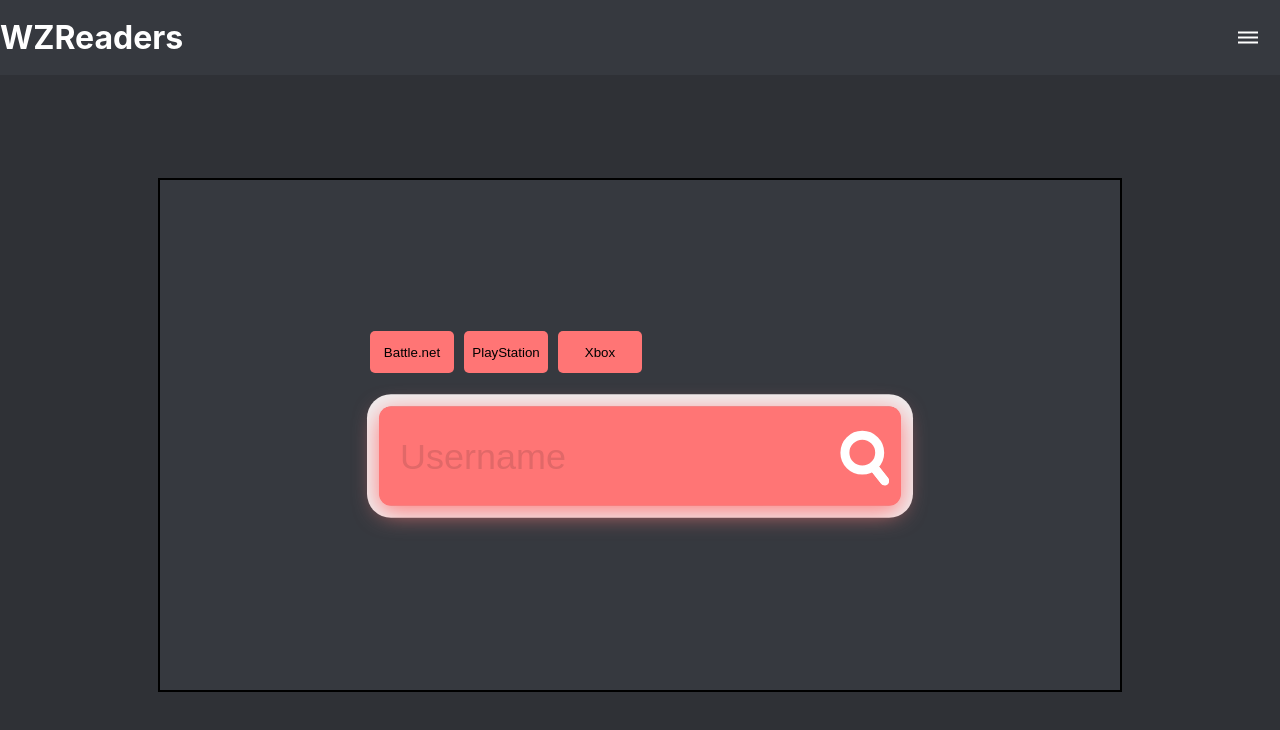
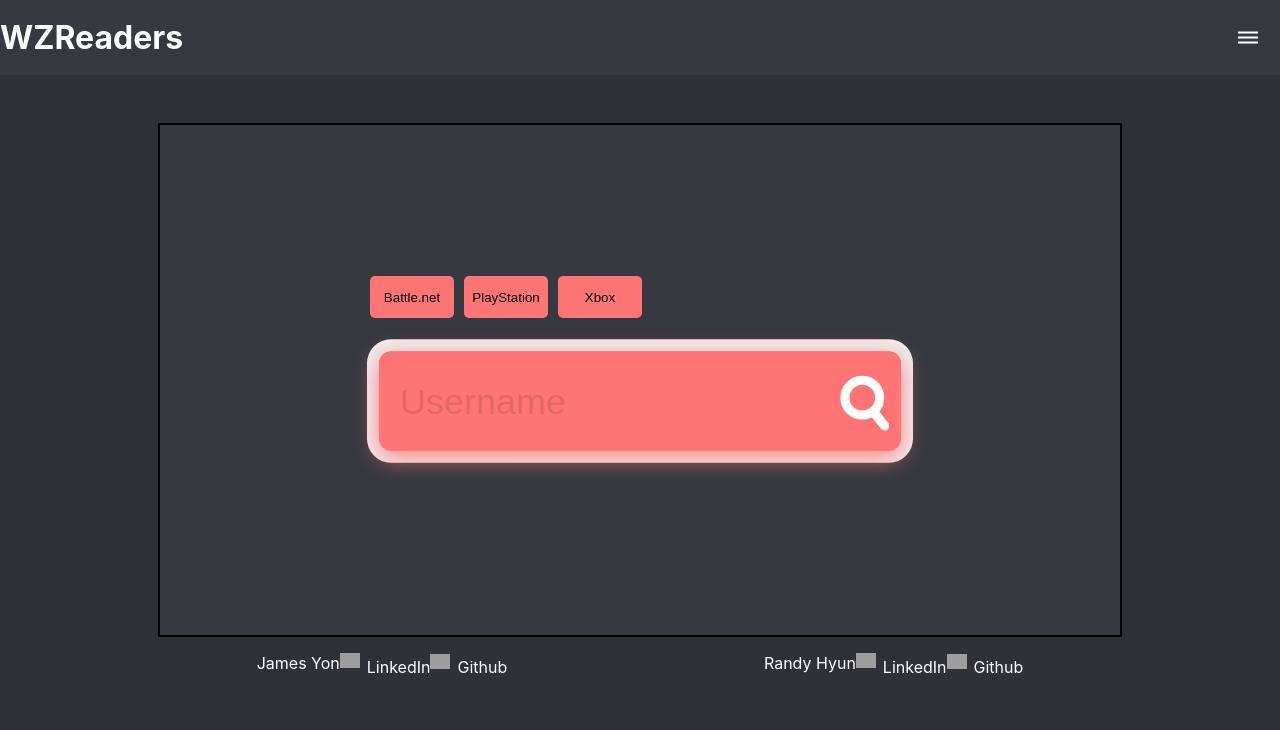
Before and after one commit to warzone-app/wzReaders, a React (Create React App) app: page / in a window 1280 px wide. Shown: the top 730 px of the page. Built offline with nearby package versions, Linux system fonts and the light colour scheme; grey boxes are pictures that could not be loaded.

Commit message:
React: Created Footer

```diff
--- a/src/App.js
+++ b/src/App.js
@@ -1,12 +1,14 @@
 import React from "react";
 import Routes from "./routes";
 import Navbar from "./components/Navbar";
+import Footer from "./components/Footer";
 
 const App = () => {
   return (
     <div>
       <Navbar />
       <Routes />
+      <Footer />
     </div>
   );
 };
--- /dev/null
+++ b/src/components/Footer.js
@@ -0,0 +1,75 @@
+import React from "react";
+import "./styles/Footer.css";
+
+export default function Footer() {
+  return (
+    <div id="footerContainer">
+      <div id="aboutContainer">
+        <p className="footerText">James Yon</p>
+        <div className="linkedin">
+          <img
+            alt=""
+            src="https://cdn.iconscout.com/icon/free/png-256/linkedin-191-739516.png"
+            className="linkedinimage"
+          />
+          <a
+            href="https://www.linkedin.com/in/jamesjyon/"
+            target="_blank"
+            rel="noreferrer"
+            className="linktext"
+          >
+            LinkedIn
+          </a>
+        </div>
+        <div className="github">
+          <img
+            alt=""
+            src="https://upload.wikimedia.org/wikipedia/commons/9/91/Octicons-mark-github.svg"
+            className="githubimage"
+          />
+          <a
+            href="https://github.com/jamesyon"
+            target="_blank"
+            rel="noreferrer"
+            className="linktext"
+          >
+            Github
+          </a>
+        </div>
+      </div>
+      <div id="aboutContainer">
+        <p className="footerText">Randy Hyun</p>
+        <div className="linkedin">
+          <img
+            alt=""
+            src="https://cdn.iconscout.com/icon/free/png-256/linkedin-191-739516.png"
+            className="linkedinimage"
+          />
+          <a
+            href="https://www.linkedin.com/in/randy-hyun/"
+            target="_blank"
+            rel="noreferrer"
+            className="linktext"
+          >
+            LinkedIn
+          </a>
+        </div>
+        <div className="github">
+          <img
+            alt=""
+            src="https://upload.wikimedia.org/wikipedia/commons/9/91/Octicons-mark-github.svg"
+            className="githubimage"
+          />
+          <a
+            href="https://github.com/randy5478"
+            target="_blank"
+            rel="noreferrer"
+            className="linktext"
+          >
+            Github
+          </a>
+        </div>
+      </div>
+    </div>
+  );
+}
--- a/src/components/index.js
+++ b/src/components/index.js
@@ -1,3 +1,4 @@
 export { default as LandingPage } from "./LandingPage";
 export { default as Navbar } from "./Navbar";
 export { default as PlayerStats } from "./PlayerStats";
+export { default as Footer } from "./Footer";
--- /dev/null
+++ b/src/components/styles/Footer.css
@@ -0,0 +1,43 @@
+#footerContainer {
+  display: flex;
+  flex-direction: row;
+  justify-content: space-evenly;
+  align-items: center;
+}
+
+#aboutContainer {
+  display: flex;
+  flex-direction: row;
+  justify-content: center;
+  align-items: center;
+}
+
+.githubimage {
+  height: 15px;
+  margin: 4px 0px;
+  margin-right: 7px;
+  background-color: white;
+}
+
+.linkedinimage {
+  height: 15px;
+  margin-top: 3px;
+  margin-bottom: 5px;
+  margin-right: 7px;
+  background-color: white;
+}
+
+.linktext {
+  text-decoration: none;
+  color: white;
+  font-size: 10;
+}
+
+.footerText {
+  color: white;
+}
+
+.footerLogo {
+  align-self: flex-end;
+  margin-bottom: 5px;
+}
--- a/src/components/styles/LandingPage.css
+++ b/src/components/styles/LandingPage.css
@@ -2,7 +2,7 @@
   display: flex;
   justify-content: center;
   align-items: center;
-  min-height: 90vh;
+  min-height: 100%;
 }
 
 #searchContainer {
@@ -11,6 +11,7 @@
   width: 900px;
   height: 450px;
   padding: 30px;
+  margin-top: 48px;
   border: 2px solid black;
   align-content: center;
   flex-direction: column;
```
